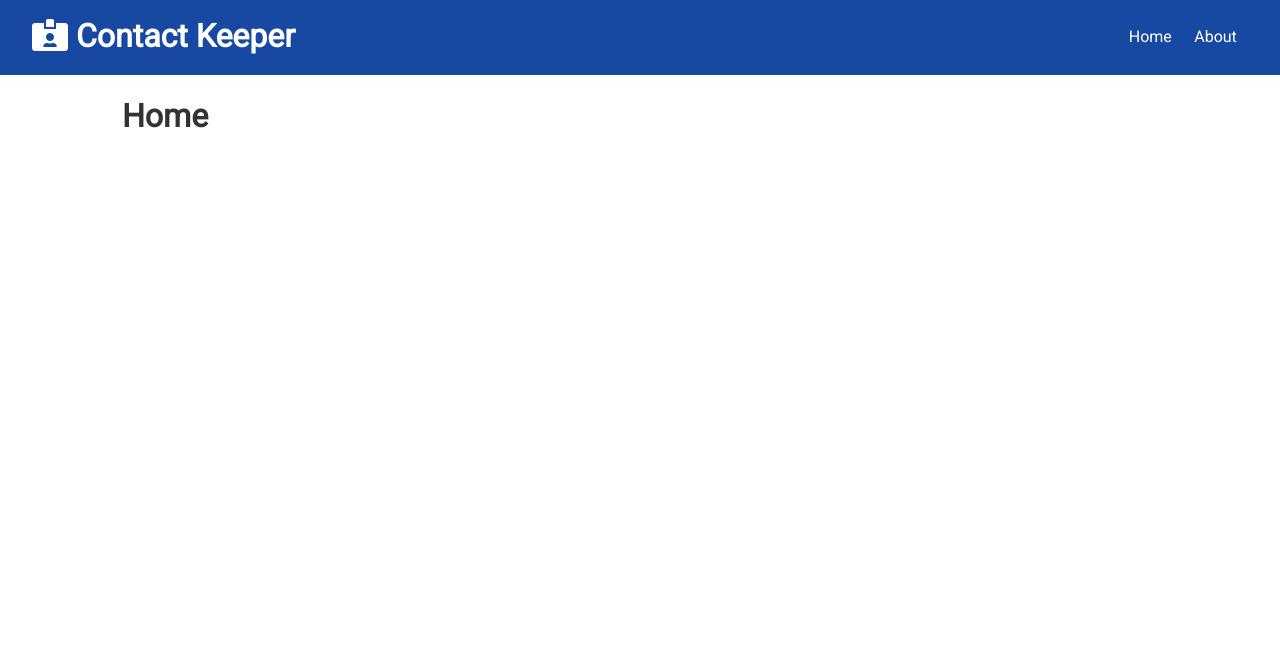
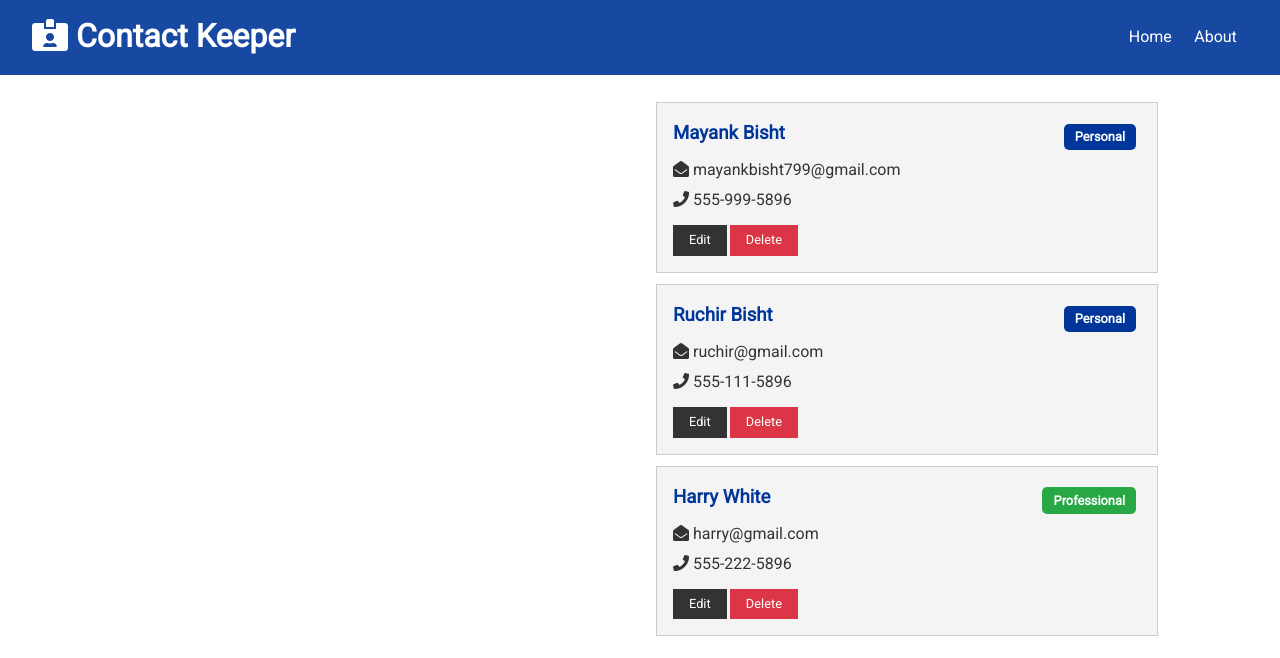
Before and after one commit to Maxank-Bisht/contact-keeper, a React (Create React App) app in the folder client/: page / in a window 1280 px wide. Shown: the top 658 px of the page. Built offline with nearby package versions, Linux system fonts and the light colour scheme.

Commit message:
created contacts & contact item component

```diff
--- /dev/null
+++ b/client/src/components/contacts/ContactItem.js
@@ -0,0 +1,41 @@
+import React from 'react';
+import PropTypes from 'prop-types';
+
+const ContactItem = ({ contact }) => {
+	const { id, name, email, type, phone } = contact;
+	return (
+		<div className='card bg-light'>
+			<h3 className='text-primary text-left'>
+				{name}
+				<span
+					style={{ float: 'right' }}
+					className={'badge ' + (type === 'personal' ? 'badge-primary' : 'badge-success')}
+				>
+					{type.charAt(0).toUpperCase() + type.slice(1)}
+				</span>
+			</h3>
+			<ul className='list'>
+				{email && (
+					<li>
+						<i className='fas fa-envelope-open'></i> {email}
+					</li>
+				)}
+				{phone && (
+					<li>
+						<i className='fas fa-phone'></i> {phone}
+					</li>
+				)}
+			</ul>
+			<p>
+				<button className='btn btn-dark btn-sm'>Edit</button>
+				<button className='btn btn-danger btn-sm'>Delete</button>
+			</p>
+		</div>
+	);
+};
+
+ContactItem.propTypes = {
+	contact: PropTypes.object.isRequired,
+};
+
+export default ContactItem;
--- /dev/null
+++ b/client/src/components/contacts/Contacts.js
@@ -0,0 +1,19 @@
+import React, { Fragment, useContext } from 'react';
+import ContactContext from '../../context/contact/contactContext';
+import ContactItem from './ContactItem';
+
+const Contacts = () => {
+	const contactContext = useContext(ContactContext);
+
+	const { contacts } = contactContext;
+
+	return (
+		<Fragment>
+			{contacts.map((contact) => (
+				<ContactItem key={contact.id} contact={contact} />
+			))}
+		</Fragment>
+	);
+};
+
+export default Contacts;
--- a/client/src/components/pages/Home.js
+++ b/client/src/components/pages/Home.js
@@ -1,9 +1,13 @@
 import React from 'react';
+import Contacts from '../contacts/Contacts';
 
 const Home = () => {
 	return (
-		<div>
-			<h1>Home</h1>
+		<div className='grid-2'>
+			<div>{/* Contact Form */}</div>
+			<div>
+				<Contacts />
+			</div>
 		</div>
 	);
 };
--- a/client/src/context/contact/ContactState.js
+++ b/client/src/context/contact/ContactState.js
@@ -1,7 +1,7 @@
 import React, { useReducer } from 'react';
 import uuid from 'uuid';
 import ContactContext from './contactContext';
-import ContactReducer from './contactReducer';
+import contactReducer from './contactReducer';
 import {
 	ADD_CONTACT,
 	DELETE_CONTACT,
@@ -38,7 +38,7 @@
 			},
 		],
 	};
-	const [state, dispatch] = useReducer(ContactReducer, initialState);
+	const [state, dispatch] = useReducer(contactReducer, initialState);
 
 	//add contact
 
@@ -54,7 +54,7 @@
 
 	// clear filter
 
-	return <ContactContext.Provider value={{ contact: state.contacts }}>{props.children}</ContactContext.Provider>;
+	return <ContactContext.Provider value={{ contacts: state.contacts }}>{props.children}</ContactContext.Provider>;
 };
 
 export default ContactState;
```
